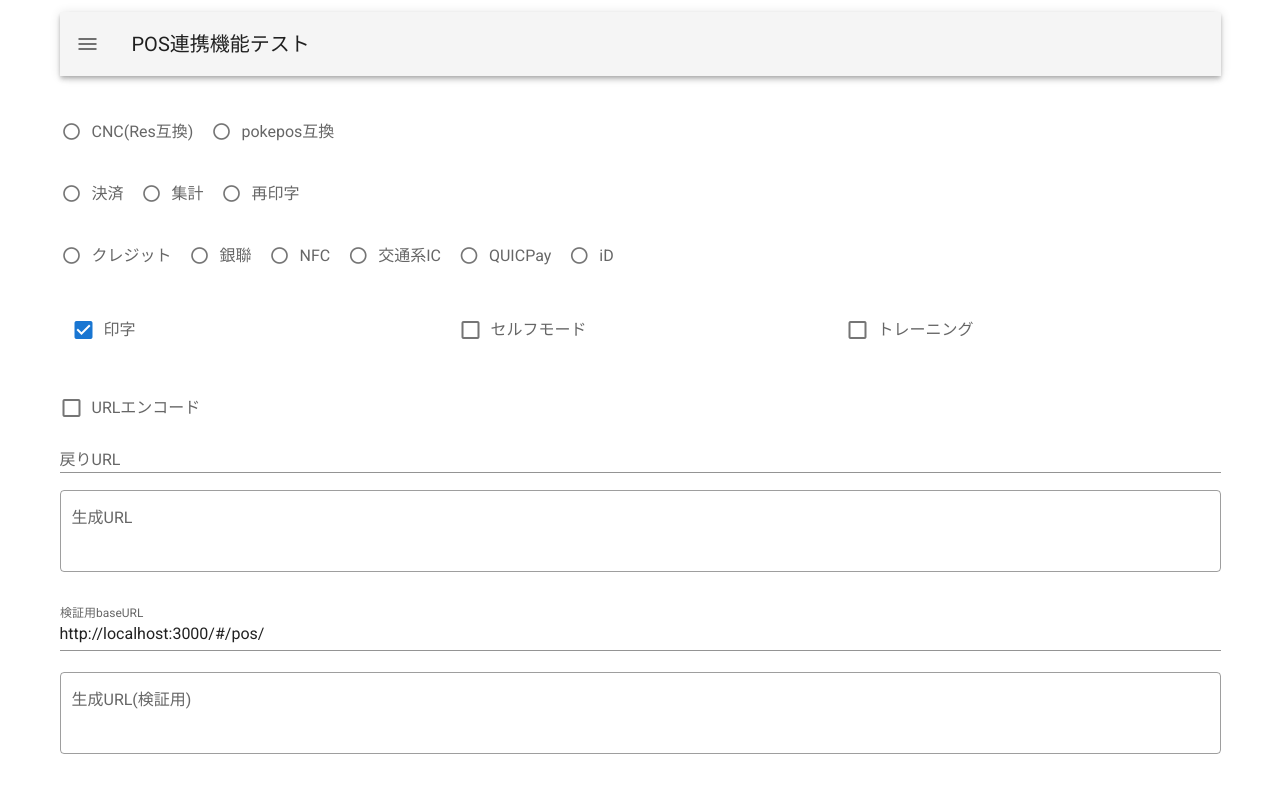
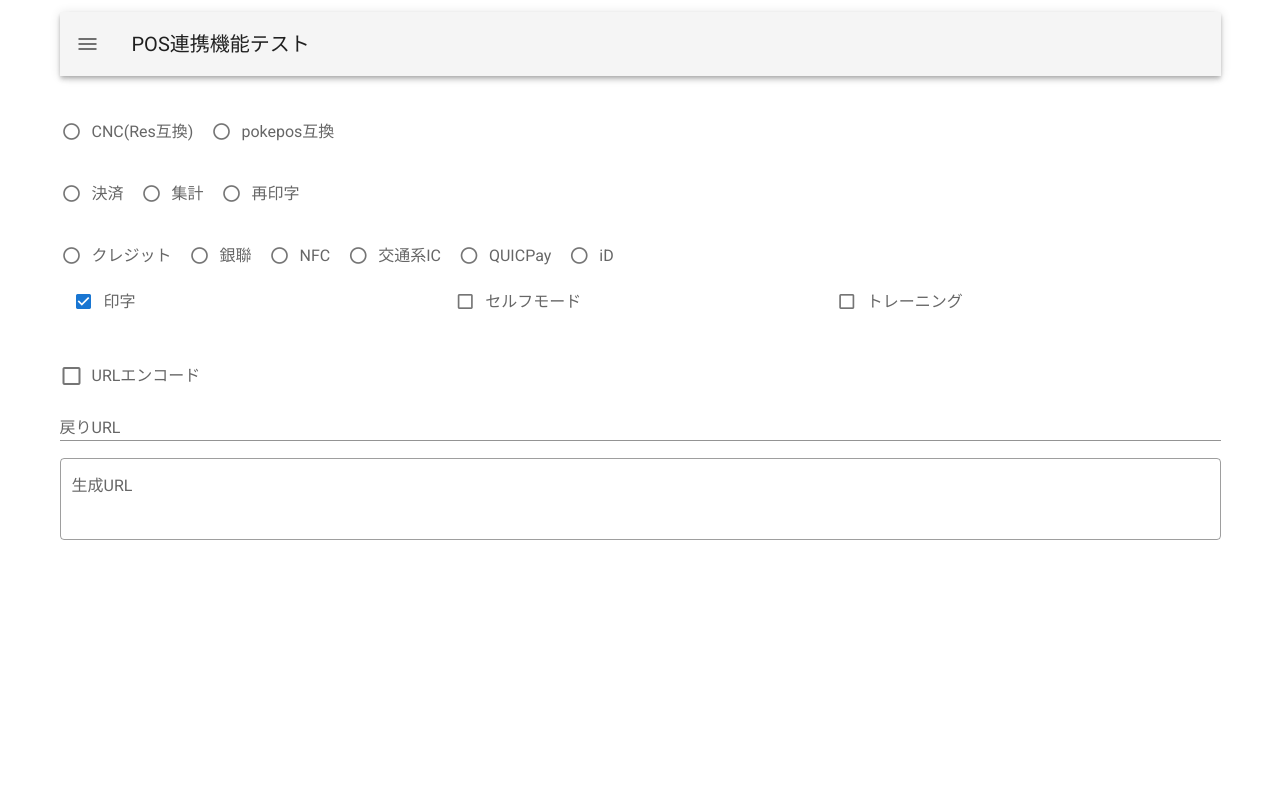
Before and after one commit to CODIANZ/clt.cnctools, a Vue app: page /tools/pos in a window 1280 px wide. Shown: the top 792 px of the page. Built offline with nearby package versions, Linux system fonts and the light colour scheme.

Commit message:
内部開発用の表示を非表示に.

```diff
--- a/src/views/tools/POS.vue
+++ b/src/views/tools/POS.vue
@@ -97,28 +97,31 @@
         </v-col>
       </v-row>
 
-      <v-row>
+      <v-row dense>
         <v-col>
           <v-checkbox
             v-model="m.p.bPrinting"
             label="印字"
+            dense
           />
         </v-col>
         <v-col>
           <v-checkbox
             v-model="m.p.bSelfMode"
             label="セルフモード"
+            dense
           />
         </v-col>
         <v-col>
           <v-checkbox
             v-model="m.p.bTraining"
             label="トレーニング"
+            dense
           />
         </v-col>
       </v-row>
 
-      <v-row v-if="m.p.moneytype === 'Suica' && m.p.job === 'Sales'">
+      <v-row v-if="m.p.moneytype === 'Suica' && m.p.job === 'Sales'" dense>
         <v-col>
           <v-checkbox
             v-model="m.p.bWithCash"
@@ -127,7 +130,7 @@
         </v-col>
       </v-row>
 
-      <v-row v-if="isApprovalNo || isLump">
+      <v-row v-if="isApprovalNo || isLump" dense>
         <v-col v-if="isApprovalNo">
           <v-text-field
             v-model="m.p.approvalNo"
@@ -283,14 +286,14 @@
         />
       </v-row>
 
-      <v-row>
+      <v-row v-if="isDev">
         <v-text-field
           v-model="m.baseUrlForNuxt"
           label="検証用baseURL"
         />
       </v-row>
 
-      <v-row>
+      <v-row v-if="isDev">
         <v-textarea
           v-model="m.computedUrlForNuxt"
           label="生成URL(検証用)"
@@ -302,6 +305,7 @@
       </v-row>
 
       <v-row>
+        <v-col/>
         <v-col>
           <v-btn
             rounded
@@ -313,7 +317,7 @@
           実行 - {{ m.p.logid }}
           </v-btn>
         </v-col>
-        <v-col>
+        <v-col v-if="isDev">
           <v-btn
             rounded
             color="info"
@@ -324,6 +328,7 @@
           実行(検証用) - {{ m.p.logid }}
           </v-btn>
         </v-col>
+        <v-col/>
       </v-row>
 
     </v-form>
@@ -804,6 +809,10 @@ export default defineComponent({
   setup() {
     const form = ref<iform>();
 
+    const isDev = computed(() => {
+      return false;
+    });
+
     const isAmount = computed(() => {
       if (m.p.moneytype === 'Waon') {
         if (m.p.job === 'Sales') {
@@ -869,6 +878,7 @@ export default defineComponent({
       whens,
       details,
       form,
+      isDev,
       isAmount,
       isTaxOther,
       isProductCode,
```
